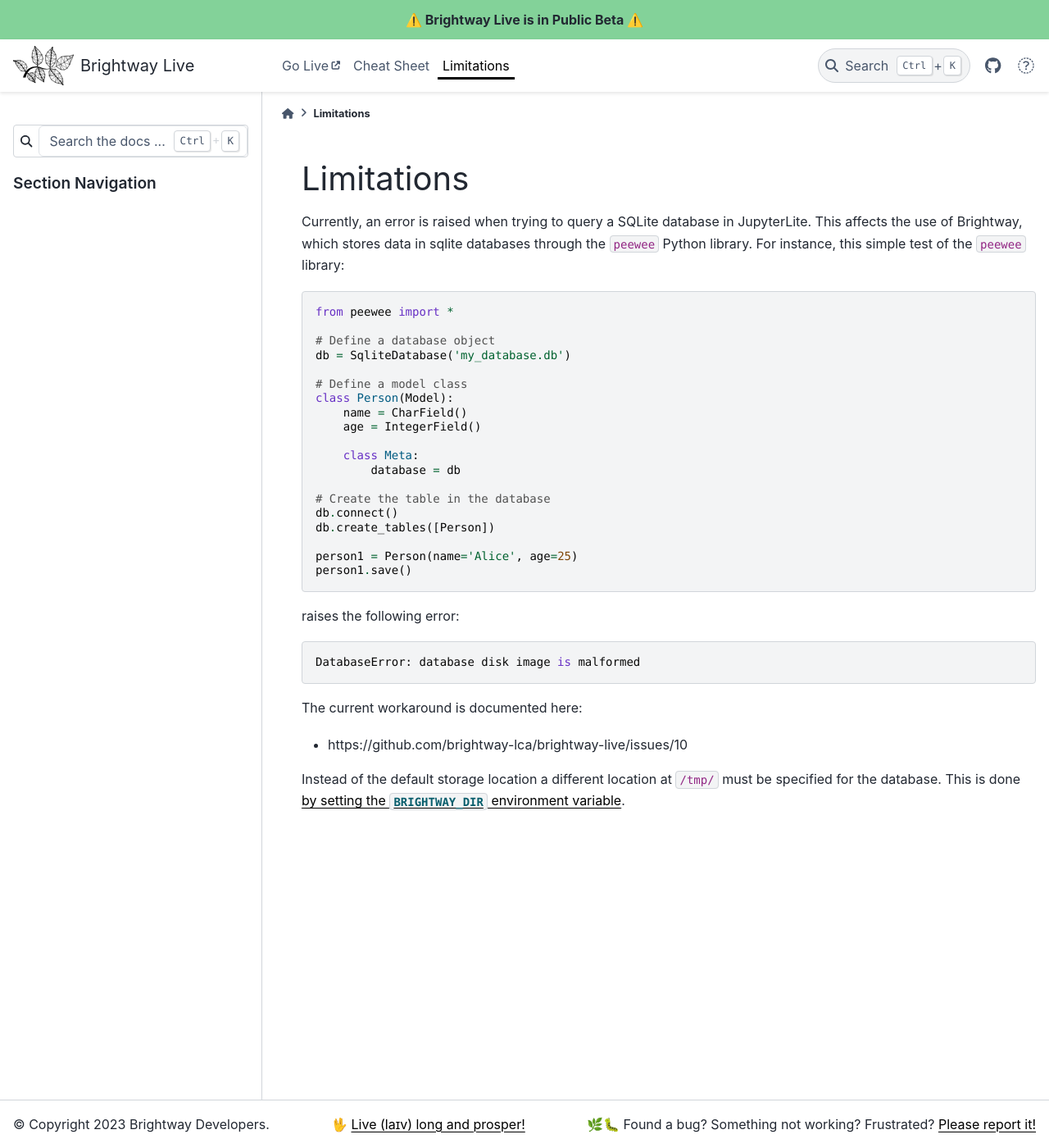
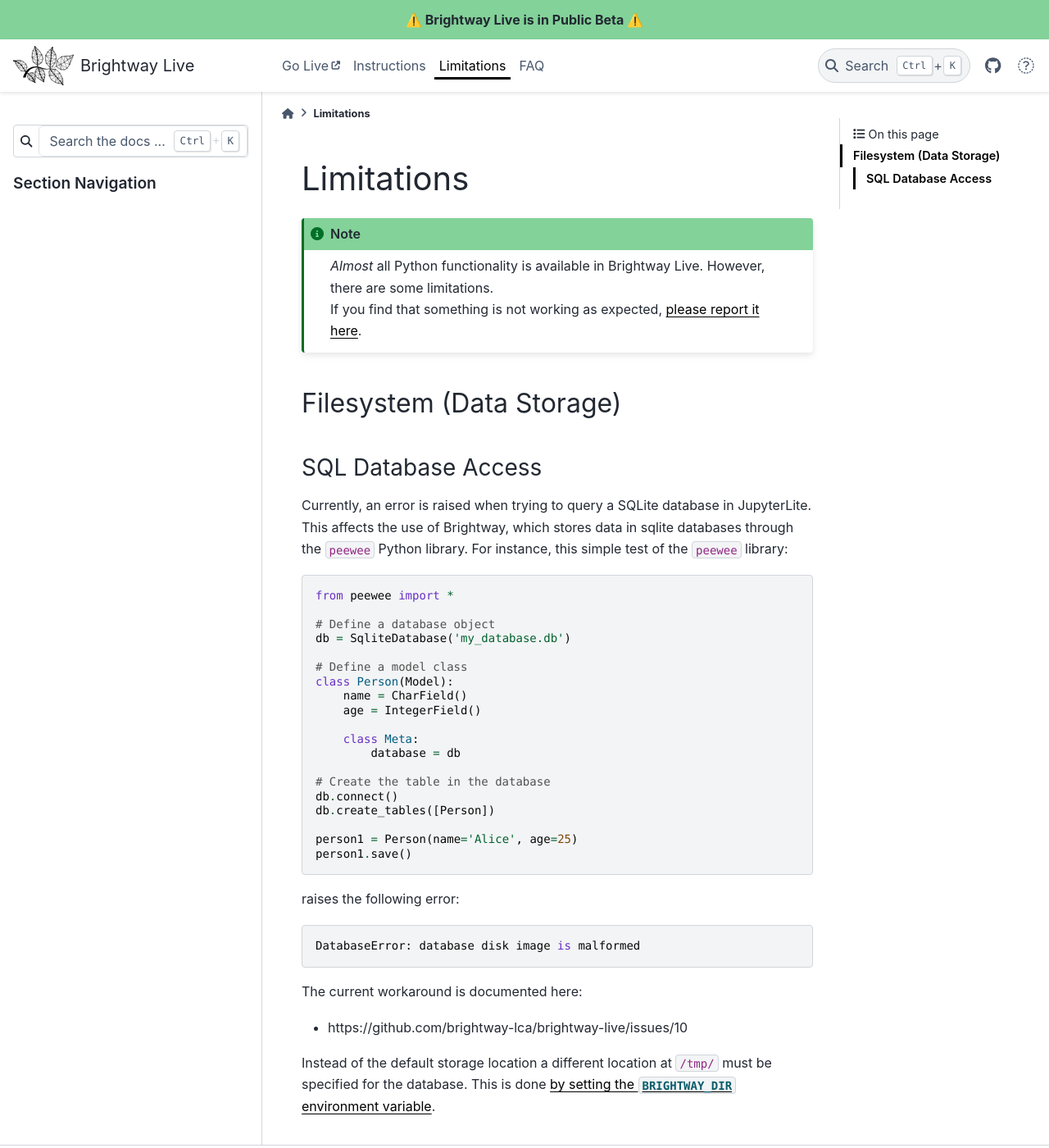
Before and after one commit to brightway-lca/brightway-live, a Sphinx documentation site: the page built from docs/content/limitations.md, in a window 1280 px wide and 1400 px high. Shown: the whole window at 82% size. Built offline with Sphinx 7.4.7 and the PyData theme 0.15.4, drawn with Linux system fonts in a browser that asks for light colours; nearby versions of some CDN libraries.

Commit message:
updated docs

```diff
--- a/docs/_templates/footer_end.html
+++ b/docs/_templates/footer_end.html
@@ -1 +1 @@
-<p>🌿🐛 Found a bug? Something not working? Frustrated? <a href="https://github.com/brightway-lca/brightway-live/issues">Please report it!</a></p>
+<p>🌿🐛 Found a bug? <a href="https://github.com/brightway-lca/brightway-live/issues">Please report it!</a></p>
--- a/docs/conf.py
+++ b/docs/conf.py
@@ -16,7 +16,7 @@
 ### Project Configuration #########################################################################
 ###################################################################################################
 
-needs_sphinx = '7.2.5'
+needs_sphinx = '7.2.6'
 
 extensions = [
     # core extensions
--- a/docs/content/cheat_sheet.md
+++ b/docs/content/instructions.md
@@ -1,4 +1,4 @@
-# Cheat Sheet
+# Instructions
 
 ## Reset the JupyterLite Environment
 
@@ -7,7 +7,7 @@
 Related Issues:
 
 - [jupyterlite/jupyterlite#9](https://github.com/jupyterlite/jupyterlite/issues/9)
--
+
 This means that the environment must be reset manually. Usually, all data is stored in the browser's IndexedDB. You can reset the environment in your browser by following these steps:
 
 Google Chrome:
--- a/docs/content/limitations.md
+++ b/docs/content/limitations.md
@@ -1,4 +1,13 @@
 # Limitations
+
+:::{note}
+_Almost_ all Python functionality is available in Brightway Live. However, there are some limitations. \
+If you find that something is not working as expected, [please report it here](https://github.com/brightway-lca/brightway-live/discussions/new?category=report-limitation).
+:::
+
+## Filesystem (Data Storage)
+
+### SQL Database Access
 
 Currently, an error is raised when trying to query a SQLite database in JupyterLite. This affects the use of Brightway, which stores data in sqlite databases through the `peewee` Python library. For instance, this simple test of the `peewee` library:
 
```
Also changed, not shown: docs/content/faq.md (added, +55 -0 lines), docs/index.md (+2 -1 lines).
